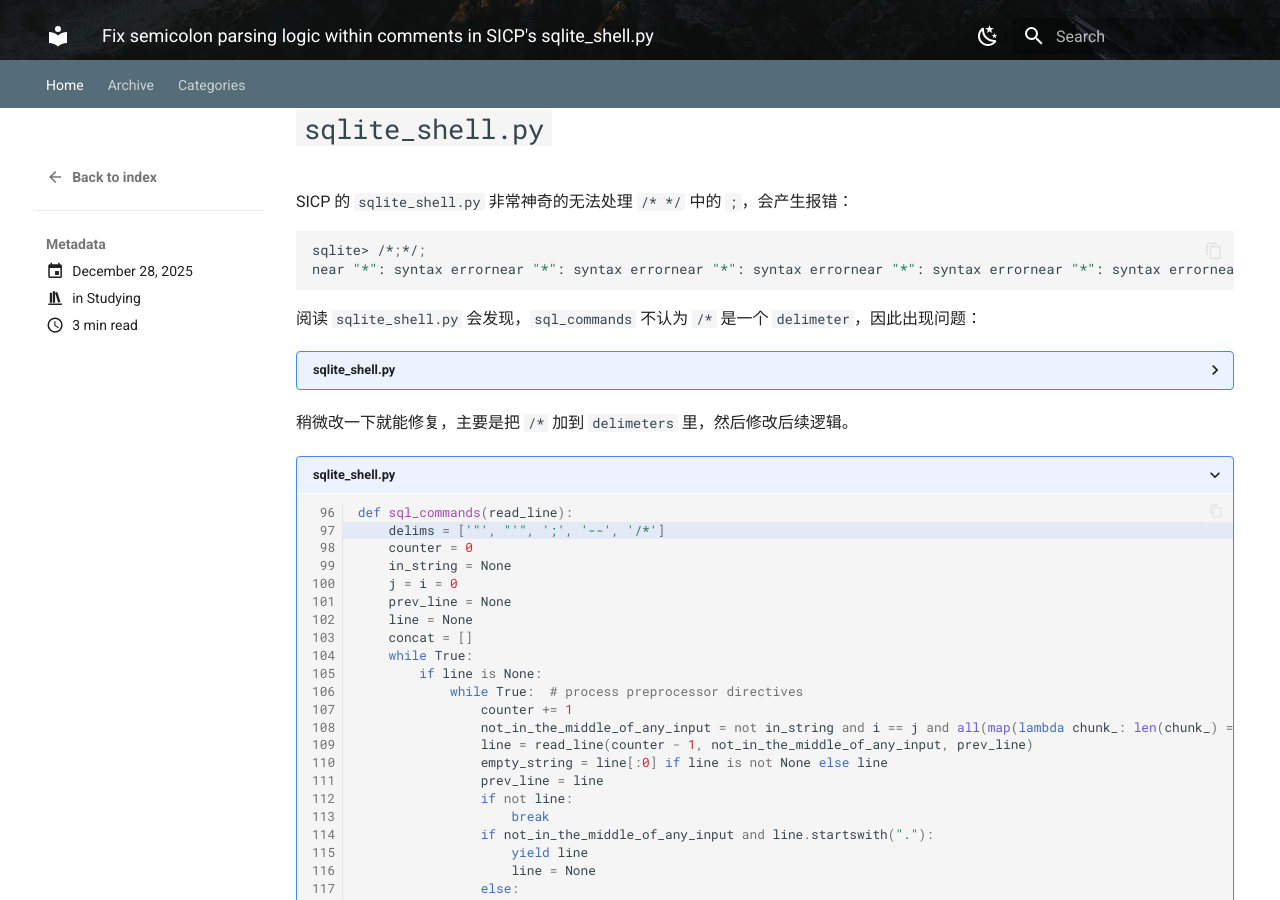
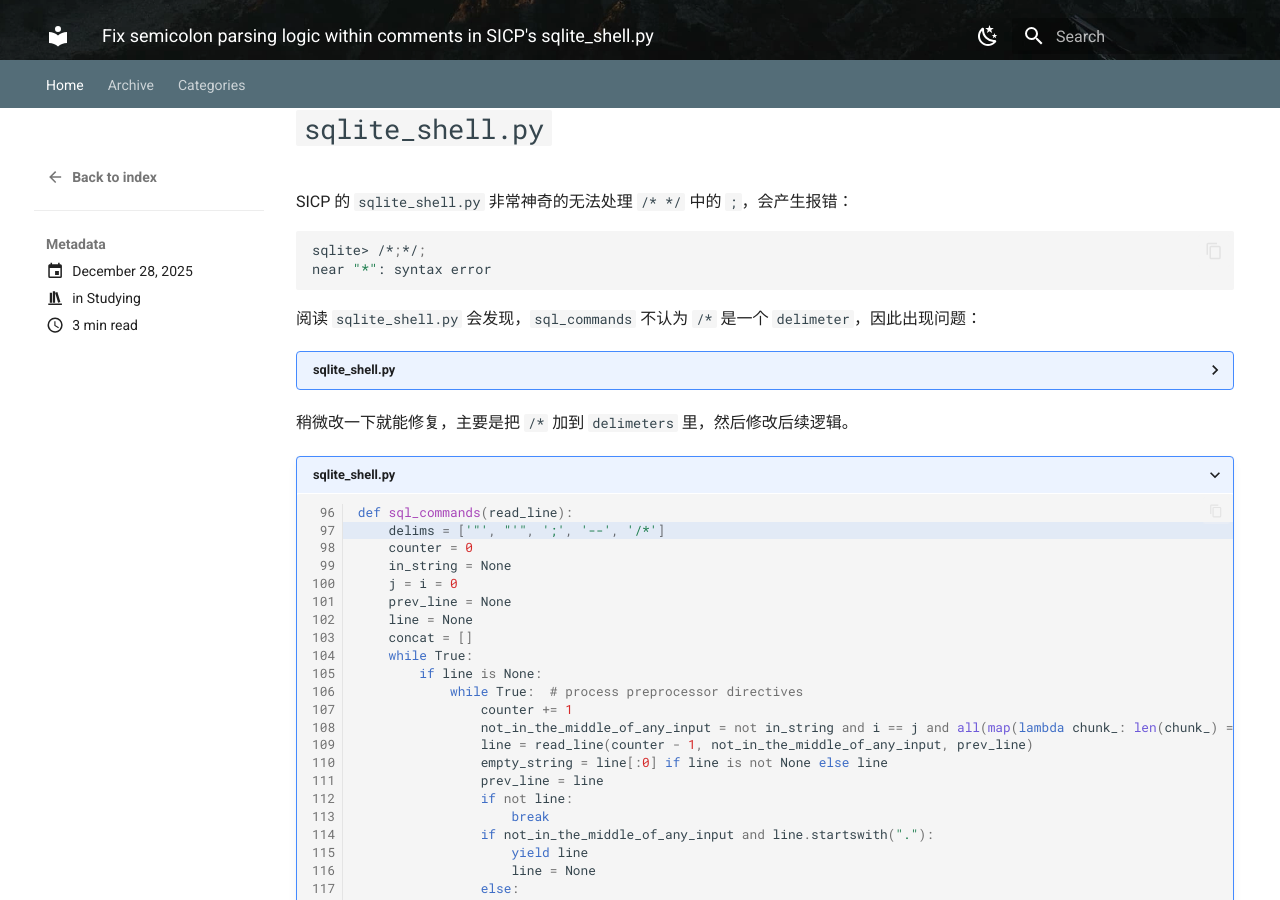
Before and after one commit to simonzxm/blog, an MkDocs documentation site: the page built from docs/posts/fix-semicolon-parsing-logic-within-comments-in-sicps-sqlite-shell-py.md, in a window 1280 px wide and 900 px high, scrolled down 616 px. Built offline with MkDocs 1.6.1 and Material for MkDocs 9.7.7, drawn with Linux system fonts in a browser that asks for light colours; comment, search, counter and statistics services are not loaded.

Commit message:
Fix typo

````diff
--- a/docs/posts/fix-semicolon-parsing-logic-within-comments-in-sicps-sqlite-shell-py.md
+++ b/docs/posts/fix-semicolon-parsing-logic-within-comments-in-sicps-sqlite-shell-py.md
@@ -10,7 +10,7 @@ SICP 的 `sqlite_shell.py` 非常神奇的无法处理 `/* */` 中的 `;`，会
 
 ```bash
 sqlite> /*;*/;
-near "*": syntax errornear "*": syntax errornear "*": syntax errornear "*": syntax errornear "*": syntax errornear "*": syntax errornear "*": syntax errornear "*": syntax errornear "*": syntax errornear "*": syntax errornear "*": syntax errornear "*": syntax errornear "*": syntax errornear "*": syntax error
+near "*": syntax error
 ```
 
 <!-- more -->
````
